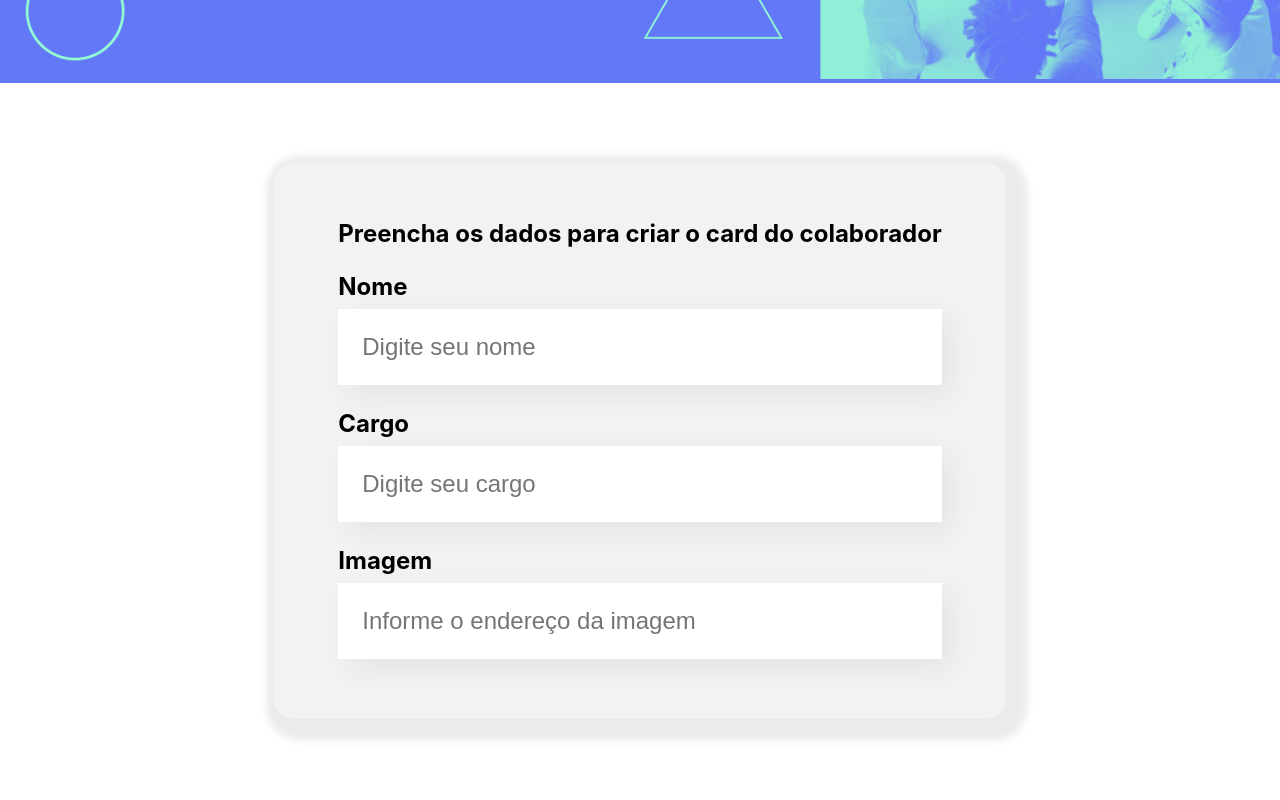
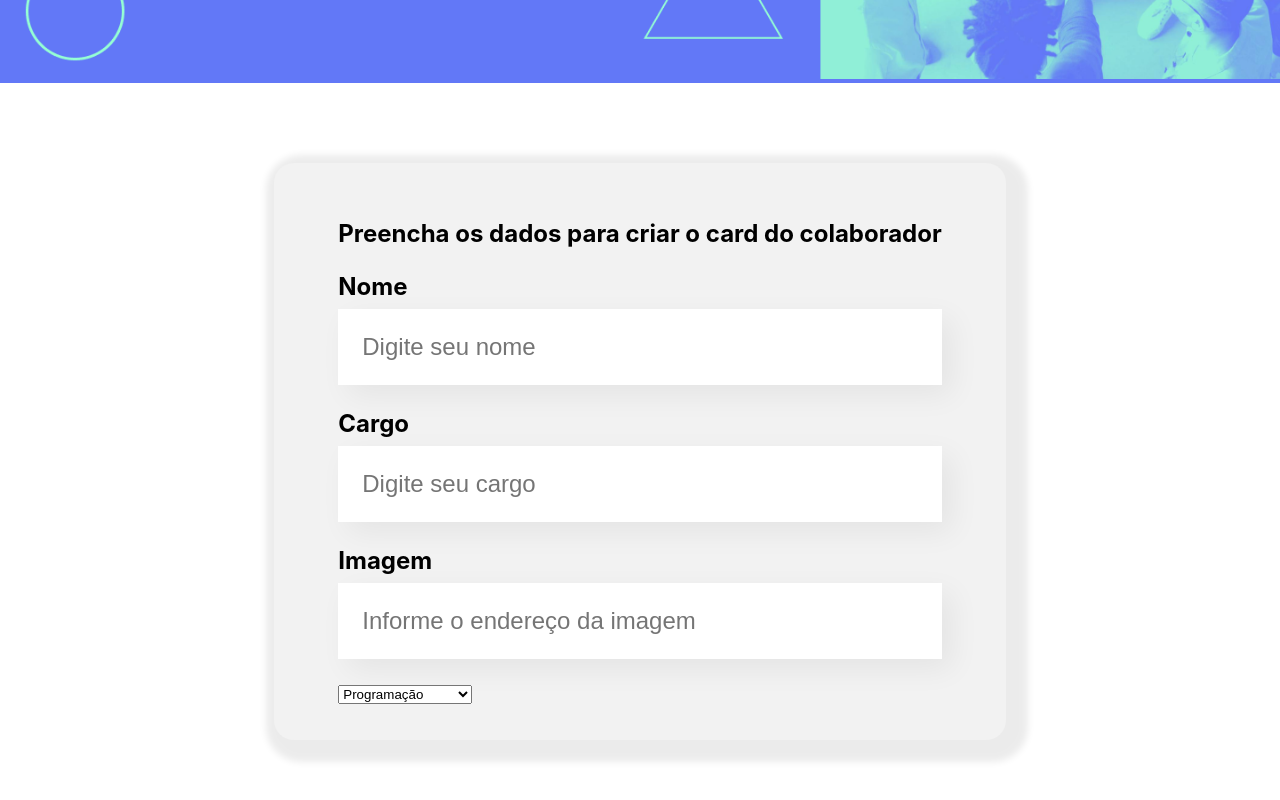
Before and after one commit to surykt/organo, a React (Create React App) app in the folder organo/: page / in a window 1280 px wide. Shown: the part 415-1215 px from the top of the page. Built offline with nearby package versions, Linux system fonts and the light colour scheme.

Commit message:
add dropdown list component to form

```diff
--- /dev/null
+++ b/organo/src/Components/DropdownList/DropdownList.js
@@ -0,0 +1,14 @@
+import React from "react";
+import "./DropdownList.css";
+
+export default function DropdownList(props) {
+  return (
+    <div>
+      <select>
+        {props.items.map(item => {
+          return <option>{item}</option>;
+        })}
+      </select>
+    </div>
+  );
+}
--- a/organo/src/Components/Form/Form.js
+++ b/organo/src/Components/Form/Form.js
@@ -1,8 +1,19 @@
 import React from "react";
 import "./Form.css";
 import TextField from "../TextField/TextField";
+import DropdownList from "../DropdownList/DropdownList";
 
 export default function () {
+  const times = [
+    "Programação",
+    "Front-End",
+    "Data Science",
+    "Devops",
+    "UX e Design",
+    "Mobile",
+    "Inovação e Gestão",
+  ];
+
   return (
     <section className="form">
       <form>
@@ -10,6 +21,7 @@ export default function () {
         <TextField label="Nome" placeholder="Digite seu nome" />
         <TextField label="Cargo" placeholder="Digite seu cargo" />
         <TextField label="Imagem" placeholder="Informe o endereço da imagem" />
+        <DropdownList items={times} />
       </form>
     </section>
   );
```
Also changed, not shown: organo/src/Components/DropdownList/DropdownList.css (added).
